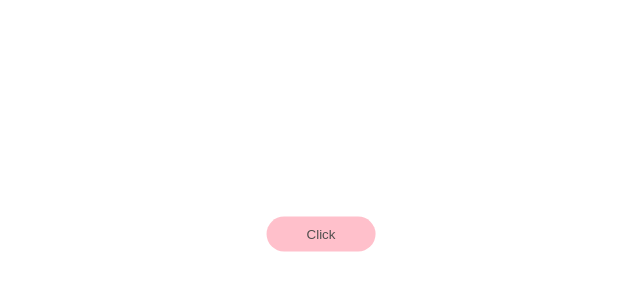
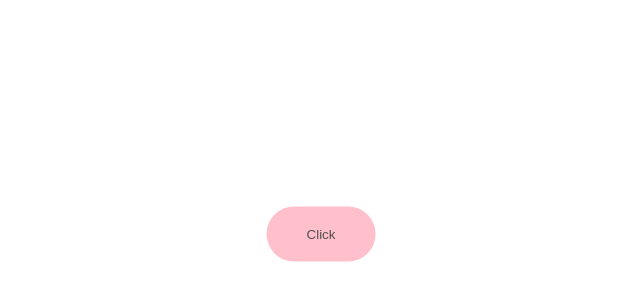
Before and after one commit to pritamkumar143/react_test, a plain HTML site: page index.html in a window 1280 px wide. Shown: the part 166-466 px from the top of the page, without its empty margins (319-959 px from the left). Drawn offline with Linux system fonts and the light colour scheme.

Commit message:
Update style.css

```diff
--- a/style.css
+++ b/style.css
@@ -13,7 +13,7 @@ button{
     left: 50%;
     transform: translate(-50%,-50%);
     background: pink;
-    padding: 10px 40px;
+    padding: 20px 40px;
     border: none;
     border-radius: 30px;
     color: rgb(81, 78, 78);
```
